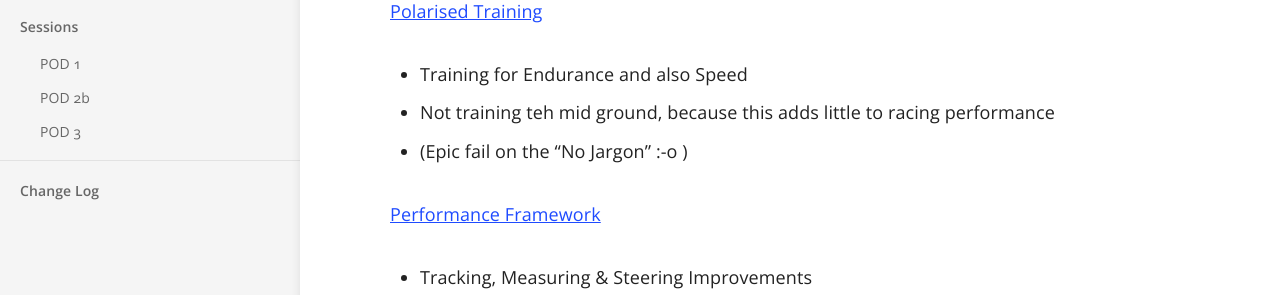
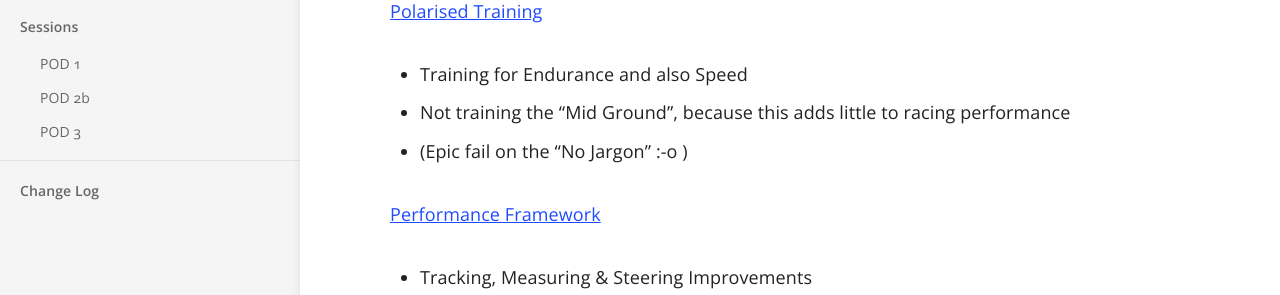
Before and after one commit to scotentSD/template_toolkit, a Jekyll site: the page built from _docs/Content/01-PPG-Overview.md, in a window 1280 px wide. Shown: the part 384-679 px from the top of the page. Built offline with Jekyll 4.4.1, drawn with Linux system fonts in a browser that asks for light colours.

Commit message:
Update 01-PPG-Overview.md

```diff
--- a/_docs/Content/01-PPG-Overview.md
+++ b/_docs/Content/01-PPG-Overview.md
@@ -12,7 +12,7 @@ They are deliberately "Bite Size" and as free of Jargon as possible.
 
 [Polarised Training](https://numbat70.github.io/ppg/Content/polarised/)
    - Training for Endurance and also Speed
-   - Not training teh mid ground, because this adds little to racing performance
+   - Not training the "Mid Ground", because this adds little to racing performance
    - (Epic fail on the "No Jargon" :-o )
 
 [Performance Framework](https://numbat70.github.io/ppg/Content/framework/)
```
